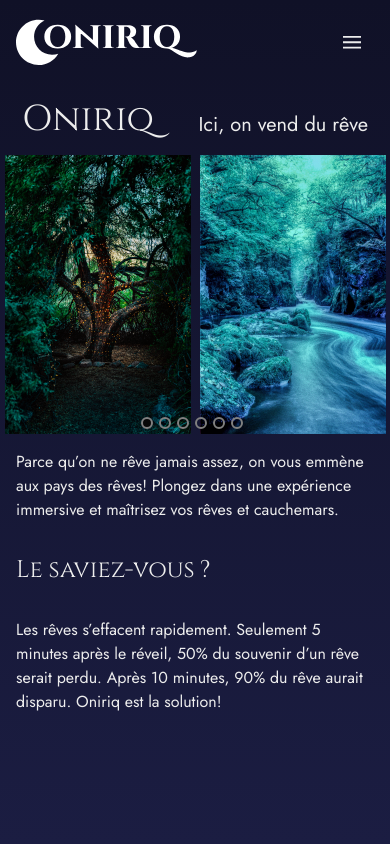
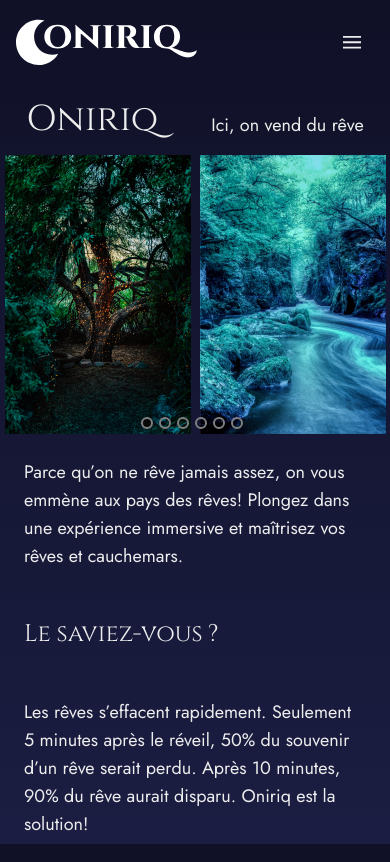
Before and after one commit to WildCodeSchool/2022-11-JS-RemoteFR-Geekrew-P2-Dream-Team, a React (Vite) app in the folder frontend/: page /Apropos in a window 390 px wide. Built offline with nearby package versions, Linux system fonts and the light colour scheme.

Commit message:
fix responsivity of A propos

```diff
--- a/frontend/src/pages/A-Propos.jsx
+++ b/frontend/src/pages/A-Propos.jsx
@@ -3,22 +3,22 @@
 
 function Apropos() {
   return (
-    <div className="flex flex-col justify-center">
-      <title className="flex justify-around items-end my-4 md:justify-evenly md:my-8">
+    <div className="flex flex-col md:justify-evenly">
+      <title className="flex justify-around items-end my-4 md:my-8">
         <h1 className="font-cinzel md:text-8xl text-4xl  text-white">Oniriq</h1>
-        <h2 className="font-sans md:text-2xl text-xl text-white font-thin ">
+        <h2 className="font-sans md:text-xl text-lg text-white ">
           Ici, on vend du rêve
         </h2>
       </title>
       <Slider />
-      <div className="font-sans text-white md:text-1xl text-l font-thin flex flex-col justify-end md:items-center">
-        <p className="m-4 md:text-left">
+      <div className="font-sans text-white text-left md:my-10 md:mx-20 flex flex-col">
+        <p className="m-6 text-lg md:text-xl">
           Parce qu’on ne rêve jamais assez, on vous emmène aux pays des rêves!
           Plongez dans une expérience immersive et maîtrisez vos rêves et
           cauchemars.
         </p>
-        <h2 className="m-4 font-cinzel text-2xl text-left">Le saviez-vous ?</h2>
-        <p className="m-4">
+        <h2 className="m-6 font-cinzel text-2xl text-left">Le saviez-vous ?</h2>
+        <p className="m-6 text-lg md:text-xl">
           Les rêves s’effacent rapidement. Seulement 5 minutes après le réveil,
           50% du souvenir d’un rêve serait perdu. Après 10 minutes, 90% du rêve
           aurait disparu. Oniriq est la solution!
```
